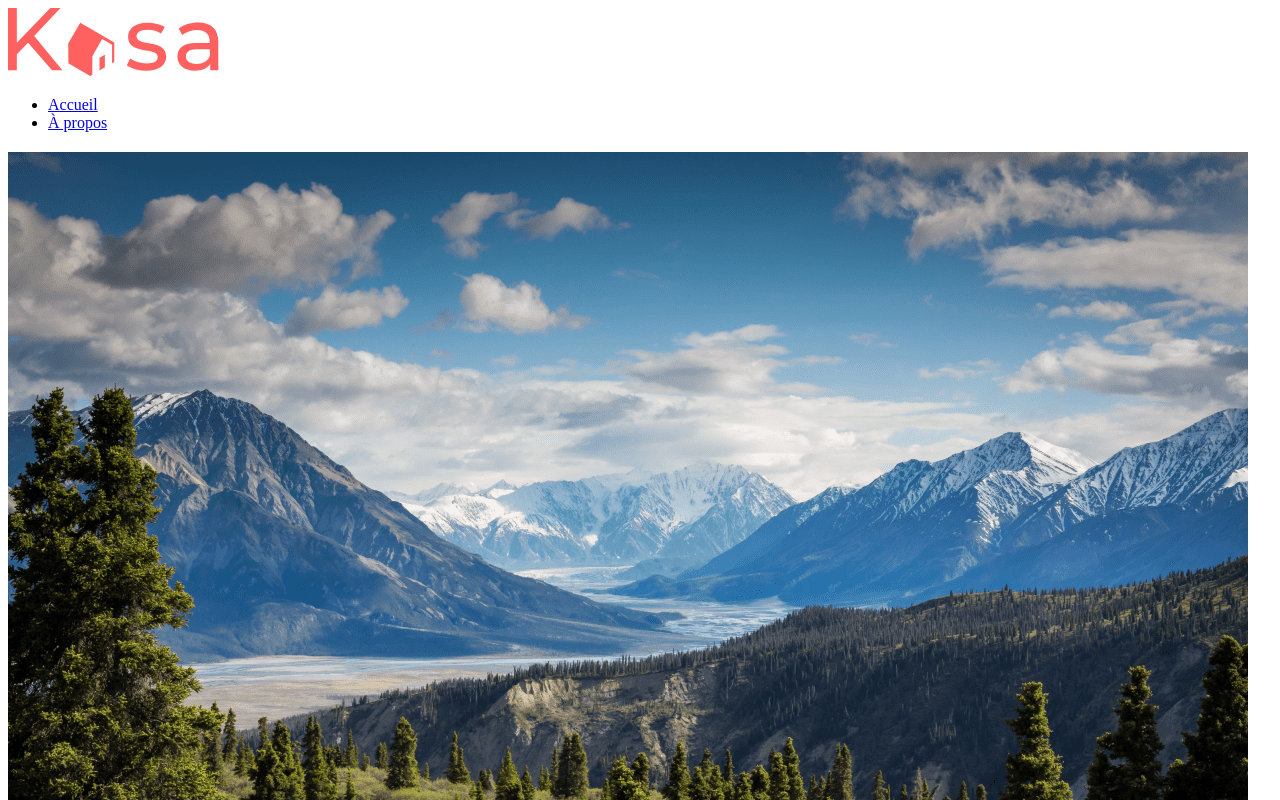
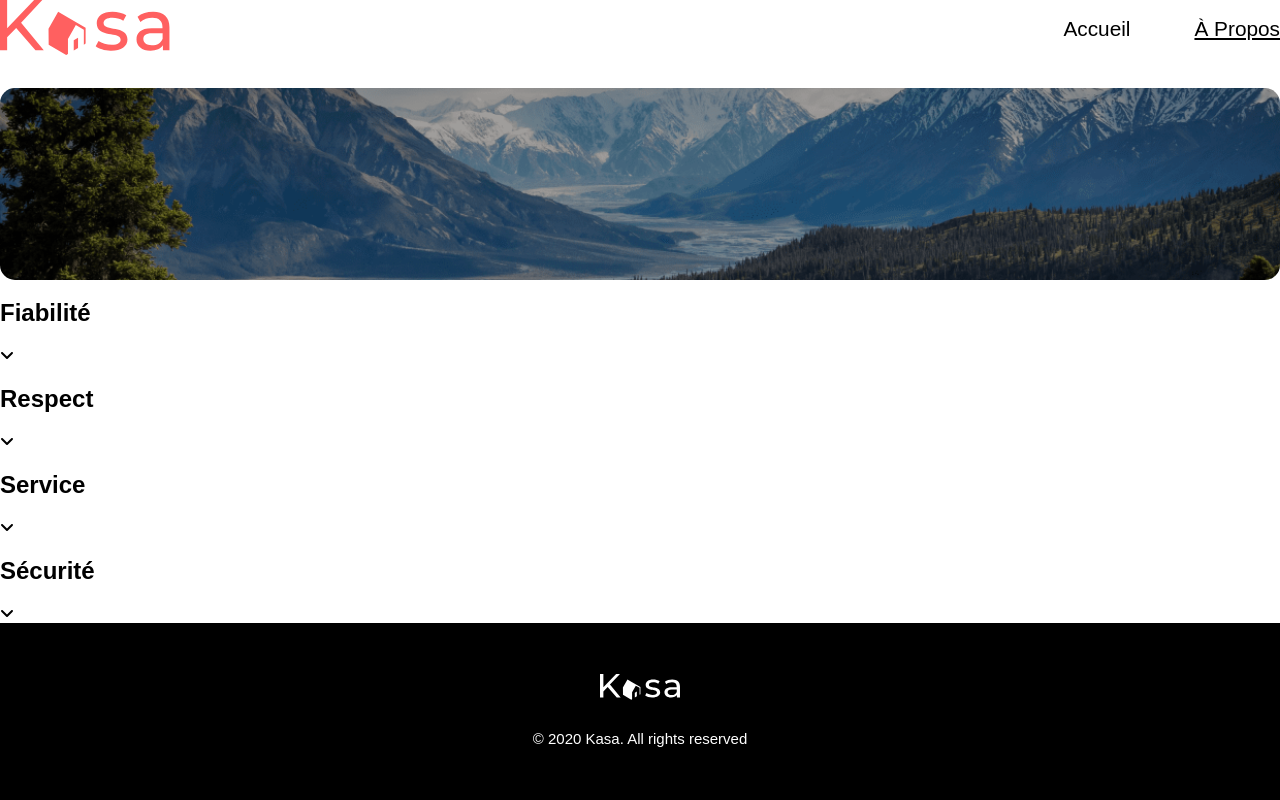
Before and after one commit to Theo-Develop/OCProject6, a React (Create React App) app: page /about in a window 1280 px wide. Shown: the top 800 px of the page. Built offline with nearby package versions, Linux system fonts and the light colour scheme.

Commit message:
add basic scss and Banner/Header/Footer

```diff
--- a/src/index.js
+++ b/src/index.js
@@ -1,6 +1,7 @@
 import React from 'react';
 import ReactDOM from 'react-dom/client';
 import App from './App';
+import '../src/styles/main.css';
 
 const root = ReactDOM.createRoot(document.getElementById('root'));
 root.render(
--- /dev/null
+++ b/src/styles/base/Base.scss
@@ -0,0 +1,21 @@
+@import './Variables';
+
+* {
+    text-decoration: none;
+    font-family: $font-family;
+    box-sizing: border-box;
+}
+
+body {
+    max-width: 1400px;
+    margin: 0 auto;
+}
+
+ul {
+    list-style-type: none;
+    padding: 0;
+}
+
+a {
+    color: inherit;
+}
--- /dev/null
+++ b/src/styles/base/Variables.scss
@@ -0,0 +1,4 @@
+$primary-color: #FF6060;
+$secondary-color: #F6F6F6;
+$tertiary-color: #E3E3E3;
+$font-family: 'Montserrat', sans-serif;
--- /dev/null
+++ b/src/styles/layout/Banner.scss
@@ -0,0 +1,50 @@
+.banner {
+    display: flex;
+    flex-direction: column;
+    justify-content: center;
+    align-items: center;
+    margin-top: 1.8em;
+
+    &_title {
+        color: white;
+        font-size: 25px;
+        font-weight: 400;
+        position: absolute;
+        z-index: 1;
+        width: 70%;
+
+        @include tablet {
+            padding: 1em;
+            text-align: center;
+        }
+
+        @include desktop {
+            text-align: center;
+            font-size: 45px;
+        }
+    }
+
+    &_img {
+        position: relative;
+        overflow: hidden;
+        object-fit: cover;
+        width: 100%;
+        height: 8em;
+        border-radius: 15px;
+        filter: brightness(65%);
+
+        @include desktop {
+            height: 11em;
+        }
+    }
+}
+
+.img_banner_about {
+    img {
+        height: 18em;
+
+        @include desktop {
+            height: 12em;
+        }
+    }
+}
--- /dev/null
+++ b/src/styles/layout/Footer.scss
@@ -0,0 +1,31 @@
+.footer {
+    margin: 0;
+    display: flex;
+    flex-direction: column;
+    align-items: center;
+    justify-content: center;
+    background-color: black;
+    height: 190px;
+
+    &_img {
+        width: 110px;
+    }
+
+    p {
+        font-size: 10px;
+        color: white;
+    }
+
+    @include desktop {
+        flex-wrap: wrap;
+        gap: 15px;
+
+        &_img {
+            width: 80px;
+        }
+
+        p {
+            font-size: 15px;
+        }
+    }
+}
--- /dev/null
+++ b/src/styles/layout/Header.scss
@@ -0,0 +1,76 @@
+.header {
+    display: flex;
+    font-weight: 400;
+    color: black;
+    flex-direction: row;
+    justify-content: space-between;
+    align-items: center;
+
+    &_nav {
+        ul {
+            display: flex;
+            flex-direction: row;
+            padding-inline-start: 0;
+            gap: 0.7rem;
+        }
+
+        &_link {
+            font-size: 0.7em;
+            text-decoration: none;
+            text-transform: uppercase;
+            transition: transform 150ms ease-in-out;
+
+            &:hover {
+                transform: scale(1.05);
+            }
+
+            &_active {
+                text-decoration: underline;
+            }
+        }
+    }
+
+    &_logo {
+        img {
+            width: 140px;
+        }
+    }
+
+    @include tablet {
+        &_nav {
+            ul {
+                gap: 2rem;
+            }
+
+            &_link {
+                font-size: 1.1em;
+                text-transform: capitalize;
+            }
+        }
+
+        &_logo {
+            img {
+                width: 130px;
+            }
+        }
+    }
+
+    @include desktop {
+        &_nav {
+            ul {
+                gap: 4rem;
+            }
+
+            &_link {
+                font-size: 1.3em;
+                text-transform: capitalize;
+            }
+        }
+
+        &_logo {
+            img {
+                width: 170px;
+            }
+        }
+    }
+}
--- a/src/styles/main.css
+++ b/src/styles/main.css
@@ -1 +1,155 @@
+* {
+  text-decoration: none;
+  font-family: "Montserrat", sans-serif;
+  box-sizing: border-box;
+}
+
+body {
+  max-width: 1400px;
+  margin: 0 auto;
+}
+
+ul {
+  list-style-type: none;
+  padding: 0;
+}
+
+a {
+  color: inherit;
+}
+
+.header {
+  display: flex;
+  font-weight: 400;
+  color: black;
+  flex-direction: row;
+  justify-content: space-between;
+  align-items: center;
+}
+.header_nav ul {
+  display: flex;
+  flex-direction: row;
+  padding-inline-start: 0;
+  gap: 0.7rem;
+}
+.header_nav_link {
+  font-size: 0.7em;
+  text-decoration: none;
+  text-transform: uppercase;
+  transition: transform 150ms ease-in-out;
+}
+.header_nav_link:hover {
+  transform: scale(1.05);
+}
+.header_nav_link_active {
+  text-decoration: underline;
+}
+.header_logo img {
+  width: 140px;
+}
+@media screen and (min-width: 769px) and (max-width: 992px) {
+  .header_nav ul {
+    gap: 2rem;
+  }
+  .header_nav_link {
+    font-size: 1.1em;
+    text-transform: capitalize;
+  }
+  .header_logo img {
+    width: 130px;
+  }
+}
+@media (min-width: 993px) {
+  .header_nav ul {
+    gap: 4rem;
+  }
+  .header_nav_link {
+    font-size: 1.3em;
+    text-transform: capitalize;
+  }
+  .header_logo img {
+    width: 170px;
+  }
+}
+
+.banner {
+  display: flex;
+  flex-direction: column;
+  justify-content: center;
+  align-items: center;
+  margin-top: 1.8em;
+}
+.banner_title {
+  color: white;
+  font-size: 25px;
+  font-weight: 400;
+  position: absolute;
+  z-index: 1;
+  width: 70%;
+}
+@media screen and (min-width: 769px) and (max-width: 992px) {
+  .banner_title {
+    padding: 1em;
+    text-align: center;
+  }
+}
+@media (min-width: 993px) {
+  .banner_title {
+    text-align: center;
+    font-size: 45px;
+  }
+}
+.banner_img {
+  position: relative;
+  overflow: hidden;
+  object-fit: cover;
+  width: 100%;
+  height: 8em;
+  border-radius: 15px;
+  filter: brightness(65%);
+}
+@media (min-width: 993px) {
+  .banner_img {
+    height: 11em;
+  }
+}
+
+.img_banner_about img {
+  height: 18em;
+}
+@media (min-width: 993px) {
+  .img_banner_about img {
+    height: 12em;
+  }
+}
+
+.footer {
+  margin: 0;
+  display: flex;
+  flex-direction: column;
+  align-items: center;
+  justify-content: center;
+  background-color: black;
+  height: 190px;
+}
+.footer_img {
+  width: 110px;
+}
+.footer p {
+  font-size: 10px;
+  color: white;
+}
+@media (min-width: 993px) {
+  .footer {
+    flex-wrap: wrap;
+    gap: 15px;
+  }
+  .footer_img {
+    width: 80px;
+  }
+  .footer p {
+    font-size: 15px;
+  }
+}
+
 /*# sourceMappingURL=main.css.map */
--- a/src/styles/main.scss
+++ b/src/styles/main.scss
@@ -0,0 +1,6 @@
+@import './base/Base';
+@import './base/Mixins';
+@import './base/Variables';
+@import './layout/Header';
+@import './layout/Banner';
+@import './layout/Footer';
```
Also changed, not shown: src/styles/base/Mixins.scss (added, +37 -0 lines), 1 other file (tests, documents, lock files or other folders).
